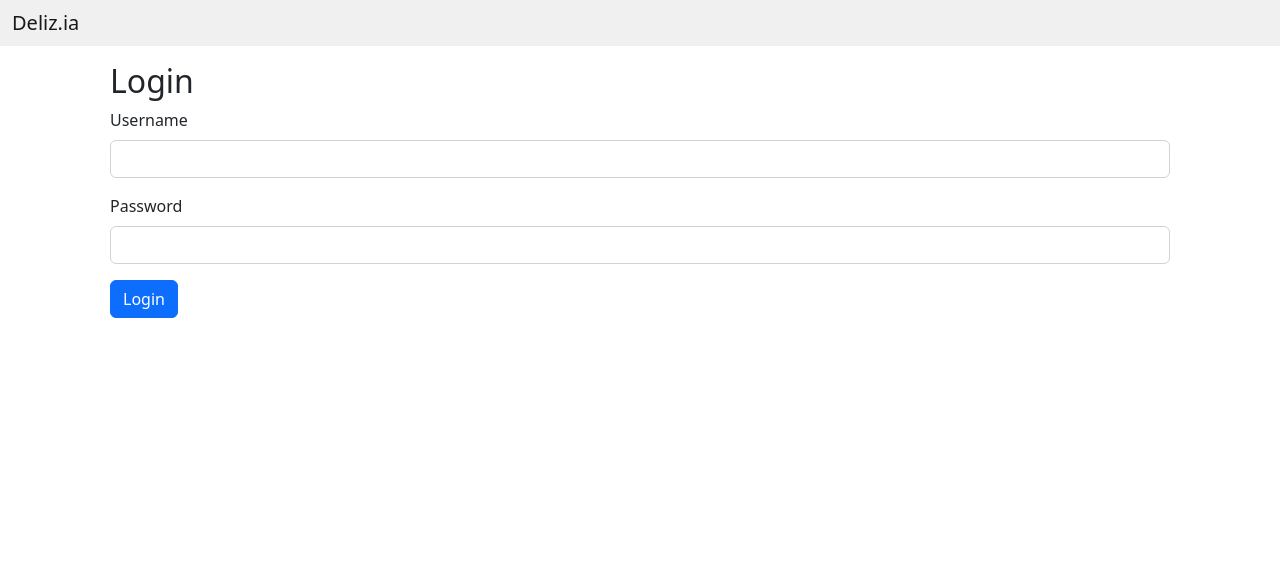
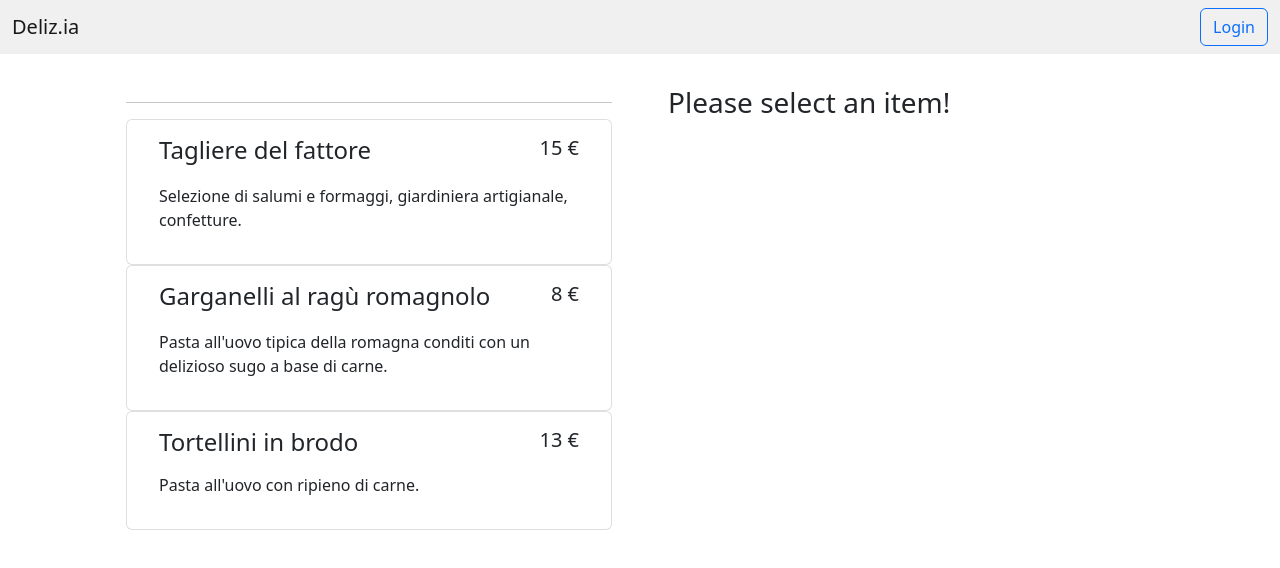
Before and after one commit to chiarazetaa/deliz.ia, an Angular app in the folder frontend/: page /items in a window 1280 px wide. Before the commit this address led to /login. Shown: the top 568 px of the page. Built offline with nearby package versions, Linux system fonts and the light colour scheme.

Commit message:
owner permission management

```diff
--- a/frontend/src/app/_helpers/authentication.interceptor.ts
+++ b/frontend/src/app/_helpers/authentication.interceptor.ts
@@ -4,8 +4,7 @@ import { Observable, of, throwError } from 'rxjs';
 import { delay, mergeMap } from 'rxjs/operators';
 
 let users = [
-    { id: 1, username: 'owner1', password: 'owner1' },
-    { id: 2, username: 'owner2', password: 'owner2' },
+    { id: 1, username: 'owner', password: 'owner' }
 ];
 
 @Injectable()
--- a/frontend/src/app/header/header.component.html
+++ b/frontend/src/app/header/header.component.html
@@ -1,10 +1,15 @@
 <nav class="navbar navbar-expand-sm">
     <div class="container-fluid">
         <div class="navbar-start">
-            <a class="navbar-brand" routerLink="/login">Deliz.ia</a>
+            <a class="navbar-brand" routerLink="/">Deliz.ia</a>
         </div>
-        <div class="navbar-end" *ngIf="currentUser">
-            <button type="button" class="btn btn-outline-primary" (click)="logout()">Logout</button>
+        <div *ngIf="currentPath !== '/login'">
+            <div class="navbar-end" *ngIf="!currentUser">
+                <button type="button" class="btn btn-outline-primary" (click)="login()">Login</button>
+            </div>
+            <div class="navbar-end" *ngIf="currentUser">
+                <button type="button" class="btn btn-outline-primary" (click)="logout()">Logout</button>
+            </div>
         </div>
     </div>
 </nav>
--- a/frontend/src/app/header/header.component.ts
+++ b/frontend/src/app/header/header.component.ts
@@ -1,5 +1,6 @@
 import { Component, OnInit } from '@angular/core';
-import { Router } from '@angular/router';
+import { NavigationEnd, Router } from '@angular/router';
+import { filter } from 'rxjs/operators';
 import { AuthenticationService } from '../_services/authentication.service';
 
 @Component({
@@ -9,20 +10,30 @@ import { AuthenticationService } from '../_services/authentication.service';
 })
 export class HeaderComponent implements OnInit {
   currentUser: any;
+  currentPath: any;
 
   constructor(
     private router: Router,
     private authenticationService: AuthenticationService
   ) {
     this.authenticationService.currentUser.subscribe(x => this.currentUser = x);
+    this.router.events.pipe(
+      filter(event => event instanceof NavigationEnd)
+    ).subscribe((event: NavigationEnd) => {
+      this.currentPath = event.url;
+    });
   }
 
   ngOnInit(): void {
   }
 
+  login() {
+    this.router.navigate(['/login']);
+  }
+
   logout() {
     this.authenticationService.logout();
     this.router.navigate(['/login']);
-}
+  }
 
 }
--- a/frontend/src/app/items/item-detail/item-detail.component.html
+++ b/frontend/src/app/items/item-detail/item-detail.component.html
@@ -16,7 +16,7 @@
     </div>
 </div>
 <hr>
-<div class="row">
+<div class="row" *ngIf="currentUser">
     <div class="col-sm d-grid gap-2 d-md-flex justify-content-md-end">
         <button type="button" class="btn btn-primary" (click)="onEditItem()"><i class="bi bi-pencil-fill"></i></button>
         <button type="button" class="btn btn-danger" (click)="open(deleteModal)"><i class="bi bi-trash-fill"></i></button>
--- a/frontend/src/app/items/item-detail/item-detail.component.ts
+++ b/frontend/src/app/items/item-detail/item-detail.component.ts
@@ -3,6 +3,7 @@ import { ActivatedRoute, Params, Router } from '@angular/router';
 import { Item } from '../../_models/item.model';
 import { ItemService } from '../../_services/item.service';
 import {NgbModal} from '@ng-bootstrap/ng-bootstrap';
+import { AuthenticationService } from 'src/app/_services/authentication.service';
 
 @Component({
   selector: 'app-item-detail',
@@ -11,6 +12,7 @@ import {NgbModal} from '@ng-bootstrap/ng-bootstrap';
 })
 export class ItemDetailComponent implements OnInit {
 
+  currentUser: any;
   item: Item;
   id: number;
 
@@ -18,8 +20,11 @@ export class ItemDetailComponent implements OnInit {
     private itemService: ItemService,
     private route: ActivatedRoute,
     private router: Router,
-    private modalService: NgbModal
-  ) { }
+    private modalService: NgbModal,
+    private authenticationService: AuthenticationService
+  ) {
+    this.authenticationService.currentUser.subscribe(x => this.currentUser = x);
+  }
 
   ngOnInit(): void {
     this.route.params.subscribe(
--- a/frontend/src/app/items/item-list/item-list.component.html
+++ b/frontend/src/app/items/item-list/item-list.component.html
@@ -1,4 +1,4 @@
-<div class="row">
+<div class="row" *ngIf="currentUser">
     <div class="col-sm">
         <button class="btn btn-success" (click)="onNewItem()">Aggiungi elemento</button>
     </div>
--- a/frontend/src/app/items/item-list/item-list.component.ts
+++ b/frontend/src/app/items/item-list/item-list.component.ts
@@ -1,6 +1,7 @@
 import { Component, OnDestroy, OnInit } from '@angular/core';
 import { ActivatedRoute, Router } from '@angular/router';
 import { Subscription } from 'rxjs';
+import { AuthenticationService } from 'src/app/_services/authentication.service';
 import { Item } from '../../_models/item.model';
 import { ItemService } from '../../_services/item.service';
 
@@ -11,14 +12,18 @@ import { ItemService } from '../../_services/item.service';
 })
 export class ItemListComponent implements OnInit, OnDestroy {
 
+  currentUser: any;
   items: Item[];
   private subscription: Subscription;
 
   constructor(
     private itemService: ItemService,
     private router: Router,
-    private route: ActivatedRoute
-  ) { }
+    private route: ActivatedRoute,
+    private authenticationService: AuthenticationService
+  ) {
+    this.authenticationService.currentUser.subscribe(x => this.currentUser = x);
+  }
 
   ngOnInit(): void {
     this.items = this.itemService.getItems();
--- a/frontend/src/app/items/items.component.html
+++ b/frontend/src/app/items/items.component.html
@@ -1,5 +1,5 @@
 <div class="row">
-    <div class="col-sm -3">
+    <div class="col-sm m-3">
         <app-item-list></app-item-list>
     </div>
     <div class="col-sm m-3">
--- a/frontend/src/app/login/login.component.html
+++ b/frontend/src/app/login/login.component.html
@@ -1,7 +1,7 @@
+<div class="row d-flex justify-content-center">
+    <form [formGroup]="loginForm" (ngSubmit)="onSubmit()" class="w-50">
+        <h2>Login</h2>
         <div *ngIf="error" class="alert alert-danger">{{ error }}</div>
-
-<h2>Login</h2>
-<form [formGroup]="loginForm" (ngSubmit)="onSubmit()">
         <div class="mb-3">
             <label for="username" class="form-label">Username</label>
             <input type="text" formControlName="username" class="form-control"
@@ -25,3 +25,4 @@
             </button>
         </div>
     </form>
+</div>
```
Also changed, not shown: frontend/src/app/app-routing.module.ts (+4 -4 lines). Lines whose indentation alone changed are shown as unchanged.
